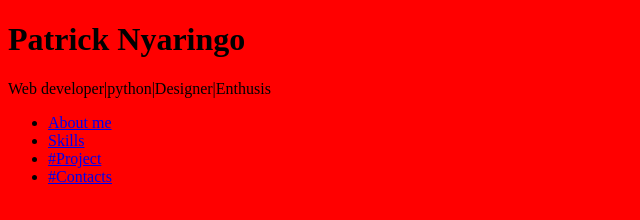
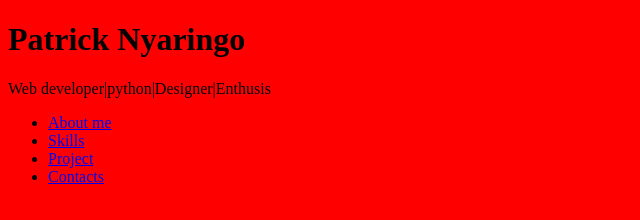
Before and after one commit to Jozhynes/HTML_CSS, a plain HTML site: page index.html in a window 1280 px wide. Shown: the full height of the page, 0-640 px from the left. Drawn offline with Linux system fonts and the light colour scheme.

Commit message:
added list

```diff
--- a/index.html
+++ b/index.html
@@ -15,8 +15,8 @@
             <ul>
                 <li><a href="#About">About me</a></li>
                 <li><a href="#Skills">Skills</a></li>
-                <li><a href="#Project">#Project</a></li>
-                <li><a href="#Contacts">#Contacts</a></li>
+                <li><a href="#Project">Project</a></li>
+                <li><a href="#Contacts">Contacts</a></li>
             </ul>
         </nav>
     </header>
```
